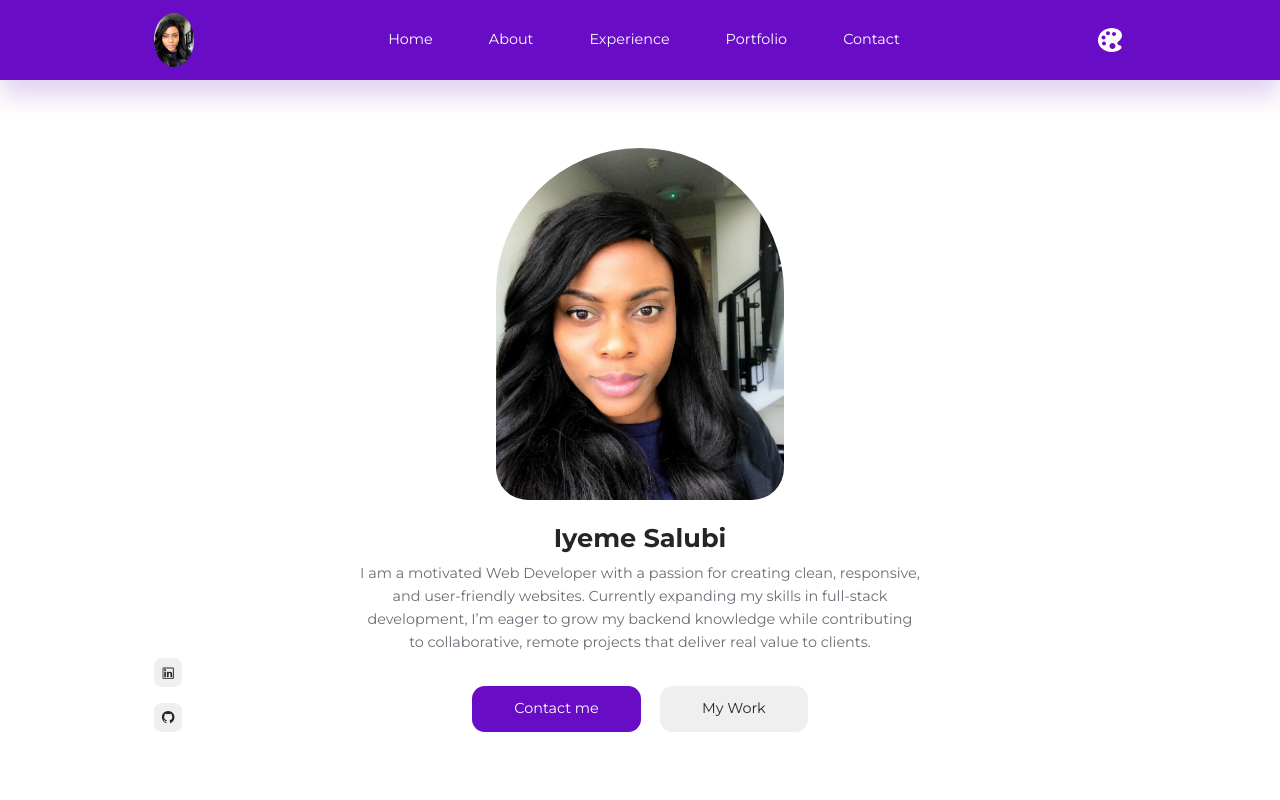
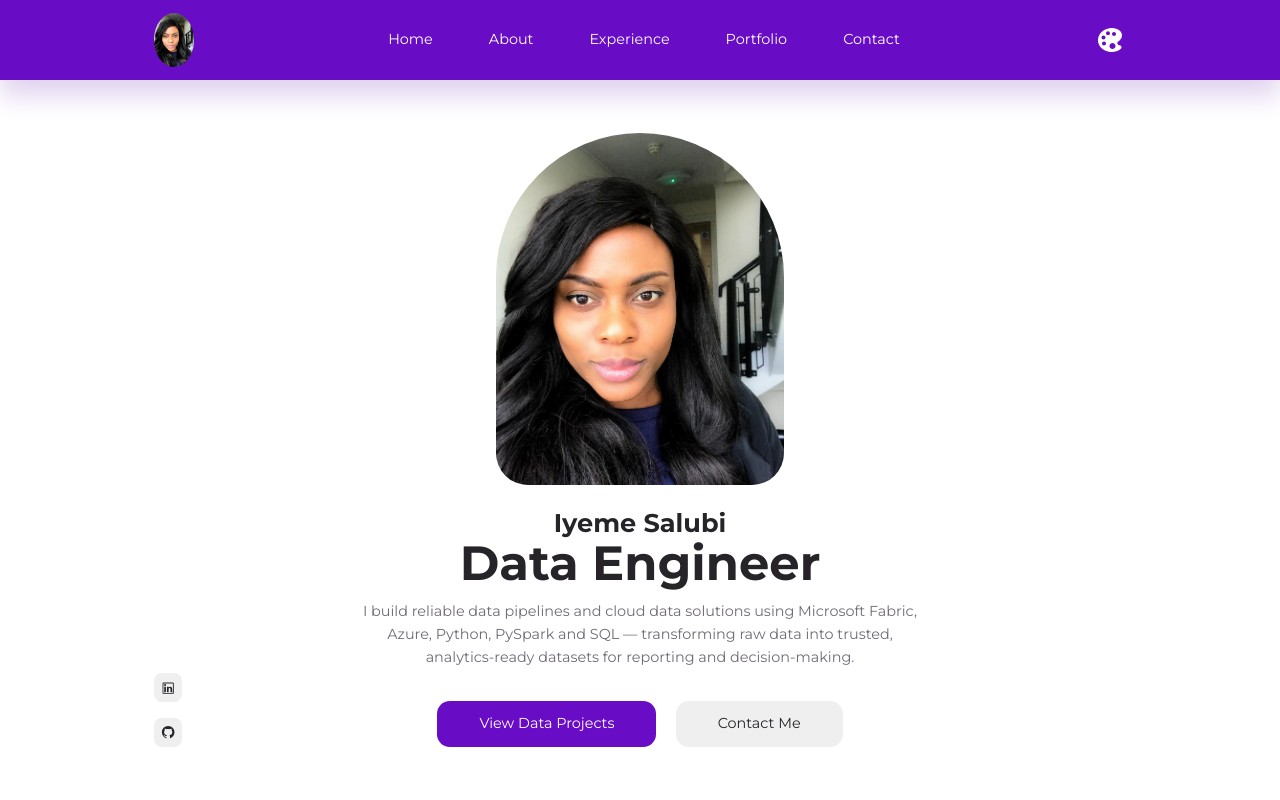
Before and after one commit to iyeme-dev/iyeme-portfolio, a React (Create React App) app: page / in a window 1280 px wide. Shown: the top 800 px of the page. Built offline with nearby package versions, Linux system fonts and the light colour scheme.

Commit message:
Update hero for Data Engineer profile

```diff
--- a/src/sections/header/Header.jsx
+++ b/src/sections/header/Header.jsx
@@ -14,22 +14,21 @@ const Header = () => {
     <header id="header">
       <div className="container header__container">
         <div className="header__profile" data-aos="fade-in">
-          <img src={HeaderImage} alt="Header Portait" />
+          <img src={HeaderImage} alt="Iyeme Salubi" />
         </div>
         <h3 data-aos="fade-up">Iyeme Salubi</h3>
+        <h1 data-aos="fade-up">Data Engineer</h1>
         <p data-aos="fade-up">
-          I am a motivated Web Developer with a passion for creating
-          clean, responsive, and user-friendly websites. Currently expanding my
-          skills in full-stack development, I’m eager to grow my backend
-          knowledge while contributing to collaborative, remote projects that
-          deliver real value to clients.
+          I build reliable data pipelines and cloud data solutions using Microsoft Fabric,
+          Azure, Python, PySpark and SQL — transforming raw data into trusted,
+          analytics-ready datasets for reporting and decision-making.
         </p>
         <div className="header__cta" data-aos="fade-up">
-          <a href="#contact" className="btn primary">
-            Contact me
+          <a href="#portfolio" className="btn primary">
+            View Data Projects
           </a>
-          <a href="#portfolio" className="btn light">
-            My Work
+          <a href="#contact" className="btn light">
+            Contact Me
           </a>
         </div>
         <div className="header__socials">
```
